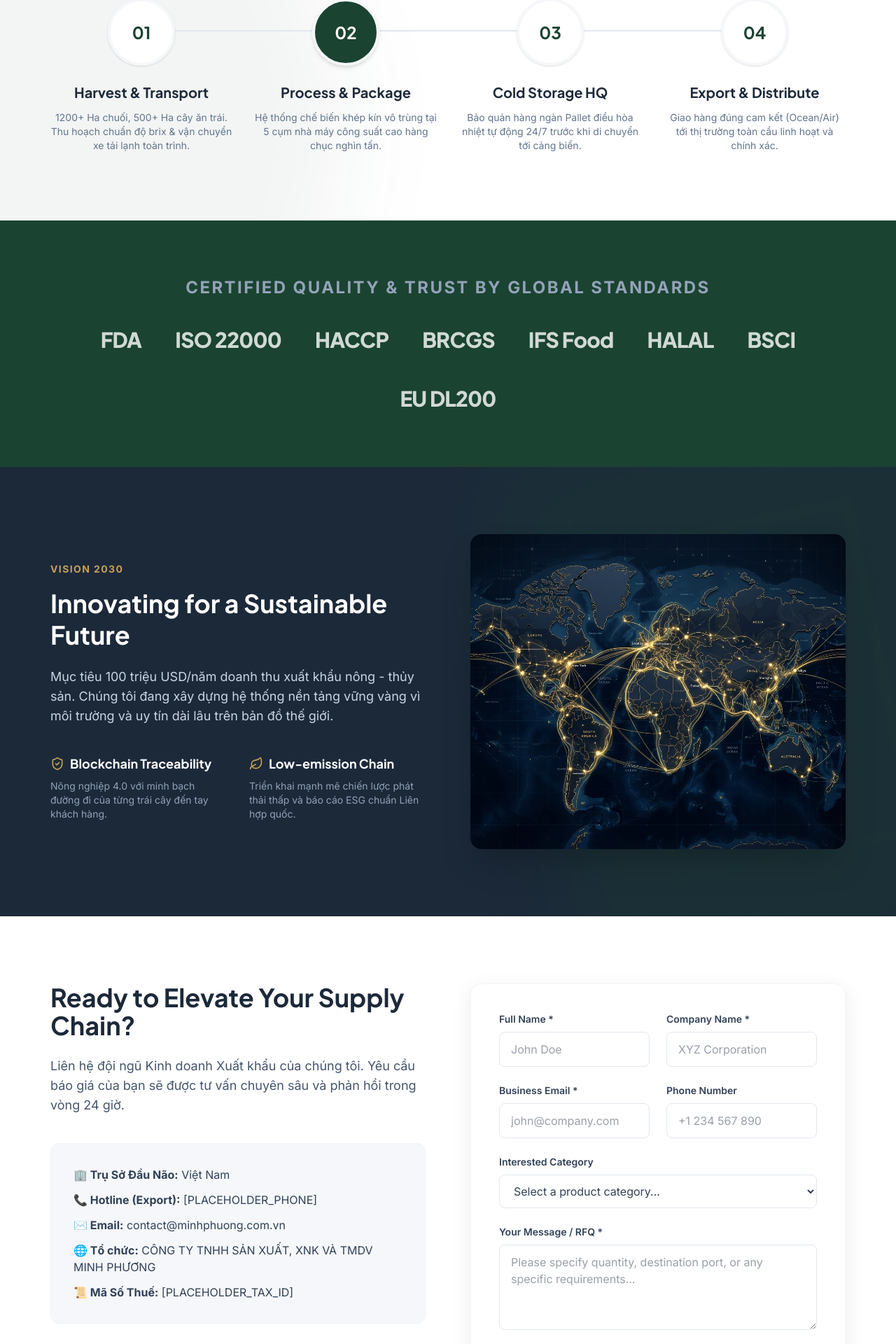
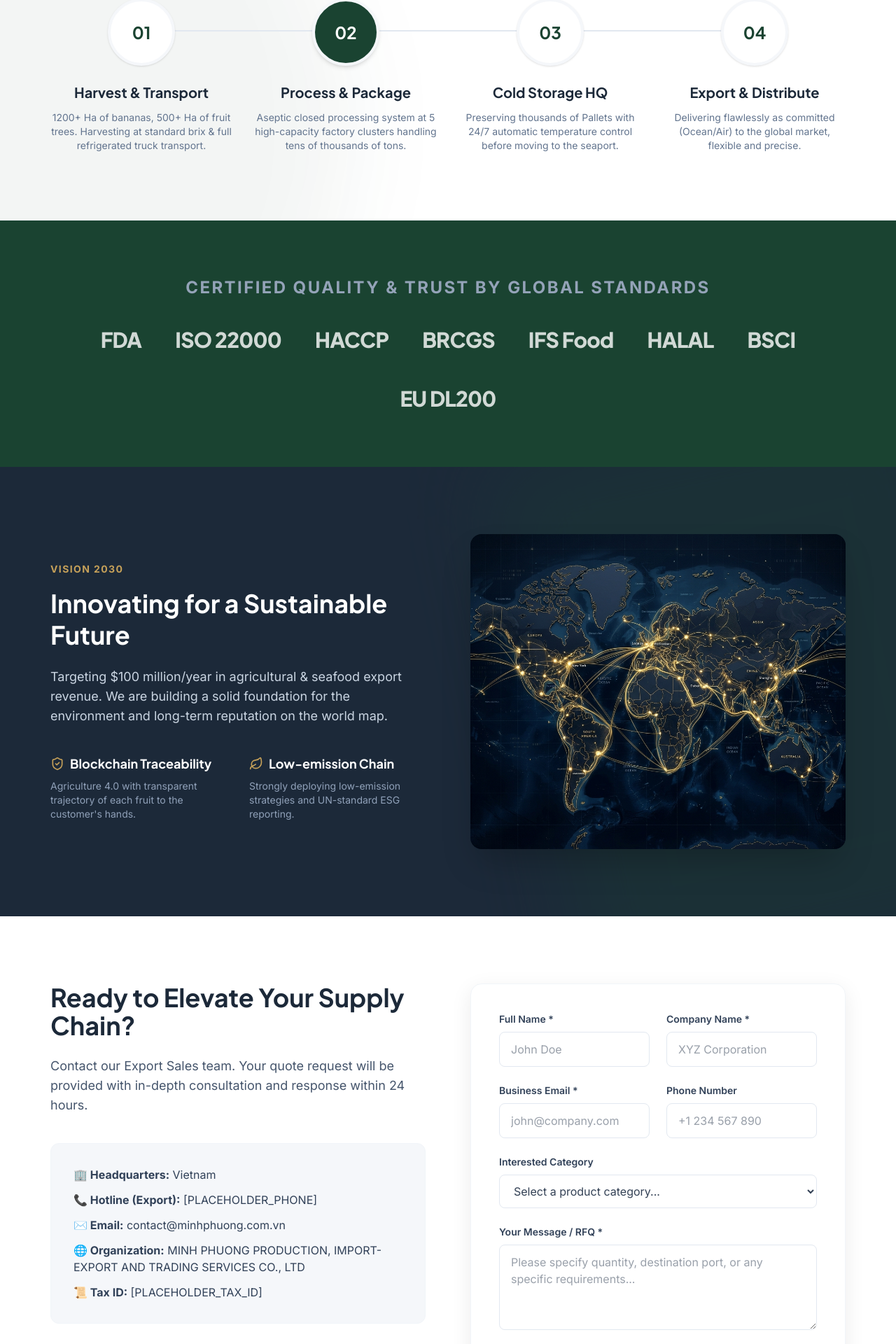
Before and after one commit to LeNam7/minhphuongpage, a Next.js app: page /en in a window 1280 px wide. Shown: the part 3994-5914 px from the top of the page at 70% size. Built offline with nearby package versions, Linux system fonts and the light colour scheme.

Commit message:
i18n: add translations for Supply Chain, ESG, and Contact sections

```diff
--- a/messages/en.json
+++ b/messages/en.json
@@ -82,6 +82,39 @@
     "coffee_3_label": "Pea Berry (Culi):",
     "coffee_3_val": "Special round beans, premium positioning."
   },
+  "SupplyChain": {
+    "subtitle": "Traceability",
+    "title": "From Farm to Port - Fully Integrated",
+    "desc": "Absolute quality control through a 4-step closed ecosystem covering the entire South and Central Highlands.",
+    "step1_title": "Harvest & Transport",
+    "step1_desc": "1200+ Ha of bananas, 500+ Ha of fruit trees. Harvesting at standard brix & full refrigerated truck transport.",
+    "step2_title": "Process & Package",
+    "step2_desc": "Aseptic closed processing system at 5 high-capacity factory clusters handling tens of thousands of tons.",
+    "step3_title": "Cold Storage HQ",
+    "step3_desc": "Preserving thousands of Pallets with 24/7 automatic temperature control before moving to the seaport.",
+    "step4_title": "Export & Distribute",
+    "step4_desc": "Delivering flawlessly as committed (Ocean/Air) to the global market, flexible and precise."
+  },
+  "ESG": {
+    "subtitle": "Vision 2030",
+    "title": "Innovating for a Sustainable Future",
+    "desc": "Targeting $100 million/year in agricultural & seafood export revenue. We are building a solid foundation for the environment and long-term reputation on the world map.",
+    "blockchain_title": "Blockchain Traceability",
+    "blockchain_desc": "Agriculture 4.0 with transparent trajectory of each fruit to the customer's hands.",
+    "lowemission_title": "Low-emission Chain",
+    "lowemission_desc": "Strongly deploying low-emission strategies and UN-standard ESG reporting."
+  },
+  "Contact": {
+    "title": "Ready to Elevate Your Supply Chain?",
+    "desc": "Contact our Export Sales team. Your quote request will be provided with in-depth consultation and response within 24 hours.",
+    "hq": "Headquarters:",
+    "hq_val": "Vietnam",
+    "hotline": "Hotline (Export):",
+    "email": "Email:",
+    "org": "Organization:",
+    "org_val": "MINH PHUONG PRODUCTION, IMPORT-EXPORT AND TRADING SERVICES CO., LTD",
+    "tax": "Tax ID:"
+  },
   "Stats": {
     "title": "Scale & Capacity at a Glance",
     "desc": "A solid foundation to meet all global supply chain demands.",
--- a/messages/vi.json
+++ b/messages/vi.json
@@ -82,6 +82,39 @@
     "coffee_3_label": "Pea Berry (Culi):",
     "coffee_3_val": "Hạt tròn đặc biệt, định vị cao cấp."
   },
+  "SupplyChain": {
+    "subtitle": "Traceability",
+    "title": "From Farm to Port - Fully Integrated",
+    "desc": "Kiểm soát chất lượng tuyệt đối qua hệ sinh thái 4 bước khép kín phủ sóng toàn miền Nam và Tây Nguyên.",
+    "step1_title": "Harvest & Transport",
+    "step1_desc": "1200+ Ha chuối, 500+ Ha cây ăn trái. Thu hoạch chuẩn độ brix & vận chuyển xe tải lạnh toàn trình.",
+    "step2_title": "Process & Package",
+    "step2_desc": "Hệ thống chế biến khép kín vô trùng tại 5 cụm nhà máy công suất cao hàng chục nghìn tấn.",
+    "step3_title": "Cold Storage HQ",
+    "step3_desc": "Bảo quản hàng ngàn Pallet điều hòa nhiệt tự động 24/7 trước khi di chuyển tới cảng biển.",
+    "step4_title": "Export & Distribute",
+    "step4_desc": "Giao hàng đúng cam kết (Ocean/Air) tới thị trường toàn cầu linh hoạt và chính xác."
+  },
+  "ESG": {
+    "subtitle": "Vision 2030",
+    "title": "Innovating for a Sustainable Future",
+    "desc": "Mục tiêu 100 triệu USD/năm doanh thu xuất khẩu nông - thủy sản. Chúng tôi đang xây dựng hệ thống nền tảng vững vàng vì môi trường và uy tín dài lâu trên bản đồ thế giới.",
+    "blockchain_title": "Blockchain Traceability",
+    "blockchain_desc": "Nông nghiệp 4.0 với minh bạch đường đi của từng trái cây đến tay khách hàng.",
+    "lowemission_title": "Low-emission Chain",
+    "lowemission_desc": "Triển khai mạnh mẽ chiến lược phát thải thấp và báo cáo ESG chuẩn Liên hợp quốc."
+  },
+  "Contact": {
+    "title": "Ready to Elevate Your Supply Chain?",
+    "desc": "Liên hệ đội ngũ Kinh doanh Xuất khẩu của chúng tôi. Yêu cầu báo giá của bạn sẽ được tư vấn chuyên sâu và phản hồi trong vòng 24 giờ.",
+    "hq": "Trụ Sở Đầu Não:",
+    "hq_val": "Việt Nam",
+    "hotline": "Hotline (Export):",
+    "email": "Email:",
+    "org": "Tổ chức:",
+    "org_val": "CÔNG TY TNHH SẢN XUẤT, XNK VÀ TMDV MINH PHƯƠNG",
+    "tax": "Mã Số Thuế:"
+  },
   "Stats": {
     "title": "Quy Mô & Năng Lực",
     "desc": "Nền tảng vững chắc đáp ứng mọi nhu cầu của chuỗi cung ứng toàn cầu.",
--- a/src/app/[locale]/page.tsx
+++ b/src/app/[locale]/page.tsx
@@ -9,6 +9,9 @@ export default function Home() {
   const tAbout = useTranslations("About");
   const tFacilities = useTranslations("Facilities");
   const tProducts = useTranslations("Products");
+  const tSupplyChain = useTranslations("SupplyChain");
+  const tESG = useTranslations("ESG");
+  const tContact = useTranslations("Contact");
 
   return (
     <main className="w-full flex flex-col min-h-screen">
@@ -128,9 +131,9 @@ export default function Home() {
         <div className="absolute -left-[500px] top-0 w-[1000px] h-[1000px] bg-forest/5 rounded-full blur-3xl -z-10"></div>
         <div className="max-w-[1200px] mx-auto px-6 lg:px-8">
           <div className="text-center max-w-3xl mx-auto mb-16">
-            <span className="block text-gold font-bold tracking-widest text-sm mb-4 uppercase">Traceability</span>
-            <h2 className="text-3xl md:text-4xl font-heading font-bold text-navy mb-6">From Farm to Port - Fully Integrated</h2>
-            <p className="text-lg text-slate-600">Kiểm soát chất lượng tuyệt đối qua hệ sinh thái 4 bước khép kín phủ sóng toàn miền Nam và Tây Nguyên.</p>
+            <span className="block text-gold font-bold tracking-widest text-sm mb-4 uppercase">{tSupplyChain("subtitle")}</span>
+            <h2 className="text-3xl md:text-4xl font-heading font-bold text-navy mb-6">{tSupplyChain("title")}</h2>
+            <p className="text-lg text-slate-600">{tSupplyChain("desc")}</p>
           </div>
 
           <div className="grid grid-cols-1 md:grid-cols-4 gap-8 relative z-10">
@@ -140,32 +143,32 @@ export default function Home() {
               <div className="w-24 h-24 bg-white border-4 border-ice-gray text-forest rounded-full flex items-center justify-center font-heading font-bold text-2xl mx-auto mb-6 shadow-sm">
                 01
               </div>
-              <h4 className="text-xl font-bold font-heading text-navy mb-3">Harvest & Transport</h4>
-              <p className="text-sm text-slate-500">1200+ Ha chuối, 500+ Ha cây ăn trái. Thu hoạch chuẩn độ brix & vận chuyển xe tải lạnh toàn trình.</p>
+              <h4 className="text-xl font-bold font-heading text-navy mb-3">{tSupplyChain("step1_title")}</h4>
+              <p className="text-sm text-slate-500">{tSupplyChain("step1_desc")}</p>
             </div>
 
             <div className="text-center relative">
               <div className="w-24 h-24 bg-forest border-4 border-ice-gray text-white rounded-full flex items-center justify-center font-heading font-bold text-2xl mx-auto mb-6 shadow-md">
                 02
               </div>
-              <h4 className="text-xl font-bold font-heading text-navy mb-3">Process & Package</h4>
-              <p className="text-sm text-slate-500">Hệ thống chế biến khép kín vô trùng tại 5 cụm nhà máy công suất cao hàng chục nghìn tấn.</p>
+              <h4 className="text-xl font-bold font-heading text-navy mb-3">{tSupplyChain("step2_title")}</h4>
+              <p className="text-sm text-slate-500">{tSupplyChain("step2_desc")}</p>
             </div>
 
             <div className="text-center relative">
               <div className="w-24 h-24 bg-white border-4 border-ice-gray text-forest rounded-full flex items-center justify-center font-heading font-bold text-2xl mx-auto mb-6 shadow-sm">
                 03
               </div>
-              <h4 className="text-xl font-bold font-heading text-navy mb-3">Cold Storage HQ</h4>
-              <p className="text-sm text-slate-500">Bảo quản hàng ngàn Pallet điều hòa nhiệt tự động 24/7 trước khi di chuyển tới cảng biển.</p>
+              <h4 className="text-xl font-bold font-heading text-navy mb-3">{tSupplyChain("step3_title")}</h4>
+              <p className="text-sm text-slate-500">{tSupplyChain("step3_desc")}</p>
             </div>
 
             <div className="text-center relative">
               <div className="w-24 h-24 bg-white border-4 border-ice-gray text-forest rounded-full flex items-center justify-center font-heading font-bold text-2xl mx-auto mb-6 shadow-sm">
                 04
               </div>
-              <h4 className="text-xl font-bold font-heading text-navy mb-3">Export & Distribute</h4>
-              <p className="text-sm text-slate-500">Giao hàng đúng cam kết (Ocean/Air) tới thị trường toàn cầu linh hoạt và chính xác.</p>
+              <h4 className="text-xl font-bold font-heading text-navy mb-3">{tSupplyChain("step4_title")}</h4>
+              <p className="text-sm text-slate-500">{tSupplyChain("step4_desc")}</p>
             </div>
           </div>
         </div>
@@ -190,22 +193,22 @@ export default function Home() {
         <div className="absolute right-[-10%] top-[-10%] w-[50%] h-[120%] bg-forest opacity-30 blur-3xl transform -rotate-12 pointer-events-none"></div>
         <div className="max-w-[1200px] mx-auto px-6 lg:px-8 grid lg:grid-cols-2 gap-16 items-center">
           <div className="z-10">
-            <span className="block text-gold font-bold tracking-widest text-sm mb-4 uppercase">Vision 2030</span>
+            <span className="block text-gold font-bold tracking-widest text-sm mb-4 uppercase">{tESG("subtitle")}</span>
             <h2 className="text-3xl md:text-4xl font-heading font-bold text-white mb-6 leading-tight">
-              Innovating for a Sustainable Future
+              {tESG("title")}
             </h2>
             <p className="text-lg text-slate-300 mb-10">
-              Mục tiêu 100 triệu USD/năm doanh thu xuất khẩu nông - thủy sản. Chúng tôi đang xây dựng hệ thống nền tảng vững vàng vì môi trường và uy tín dài lâu trên bản đồ thế giới.
+              {tESG("desc")}
             </p>
 
             <div className="grid sm:grid-cols-2 gap-8">
               <div>
-                <h4 className="text-lg font-bold font-heading text-white mb-2 flex items-center"><ShieldCheck className="w-5 h-5 text-gold mr-2" /> Blockchain Traceability</h4>
-                <p className="text-slate-400 text-sm">Nông nghiệp 4.0 với minh bạch đường đi của từng trái cây đến tay khách hàng.</p>
+                <h4 className="text-lg font-bold font-heading text-white mb-2 flex items-center"><ShieldCheck className="w-5 h-5 text-gold mr-2" /> {tESG("blockchain_title")}</h4>
+                <p className="text-slate-400 text-sm">{tESG("blockchain_desc")}</p>
               </div>
               <div>
-                <h4 className="text-lg font-bold font-heading text-white mb-2 flex items-center"><Leaf className="w-5 h-5 text-gold mr-2" /> Low-emission Chain</h4>
-                <p className="text-slate-400 text-sm">Triển khai mạnh mẽ chiến lược phát thải thấp và báo cáo ESG chuẩn Liên hợp quốc.</p>
+                <h4 className="text-lg font-bold font-heading text-white mb-2 flex items-center"><Leaf className="w-5 h-5 text-gold mr-2" /> {tESG("lowemission_title")}</h4>
+                <p className="text-slate-400 text-sm">{tESG("lowemission_desc")}</p>
               </div>
             </div>
           </div>
@@ -221,15 +224,15 @@ export default function Home() {
         <div className="max-w-[1200px] mx-auto px-6 lg:px-8">
           <div className="grid lg:grid-cols-2 gap-16 mb-20">
             <div>
-              <h2 className="text-3xl md:text-4xl font-heading font-bold text-navy mb-6">Ready to Elevate Your Supply Chain?</h2>
-              <p className="text-lg text-slate-600 mb-10">Liên hệ đội ngũ Kinh doanh Xuất khẩu của chúng tôi. Yêu cầu báo giá của bạn sẽ được tư vấn chuyên sâu và phản hồi trong vòng 24 giờ.</p>
+              <h2 className="text-3xl md:text-4xl font-heading font-bold text-navy mb-6">{tContact("title")}</h2>
+              <p className="text-lg text-slate-600 mb-10">{tContact("desc")}</p>
 
               <div className="bg-ice-gray p-8 rounded-xl border border-slate-100">
-                  <p className="text-slate-700 mb-3"><strong>🏢 Trụ Sở Đầu Não:</strong> Việt Nam</p>
-                  <p className="text-slate-700 mb-3"><strong>📞 Hotline (Export):</strong> [PLACEHOLDER_PHONE]</p>
-                  <p className="text-slate-700 mb-3"><strong>✉️ Email:</strong> contact@minhphuong.com.vn</p>
-                  <p className="text-slate-700 mb-3"><strong>🌐 Tổ chức:</strong> CÔNG TY TNHH SẢN XUẤT, XNK VÀ TMDV MINH PHƯƠNG</p>
-                  <p className="text-slate-700"><strong>📜 Mã Số Thuế:</strong> [PLACEHOLDER_TAX_ID]</p>
+                  <p className="text-slate-700 mb-3"><strong>🏢 {tContact("hq")}</strong> {tContact("hq_val")}</p>
+                  <p className="text-slate-700 mb-3"><strong>📞 {tContact("hotline")}</strong> [PLACEHOLDER_PHONE]</p>
+                  <p className="text-slate-700 mb-3"><strong>✉️ {tContact("email")}</strong> contact@minhphuong.com.vn</p>
+                  <p className="text-slate-700 mb-3"><strong>🌐 {tContact("org")}</strong> {tContact("org_val")}</p>
+                  <p className="text-slate-700"><strong>📜 {tContact("tax")}</strong> [PLACEHOLDER_TAX_ID]</p>
               </div>
             </div>
 
```
